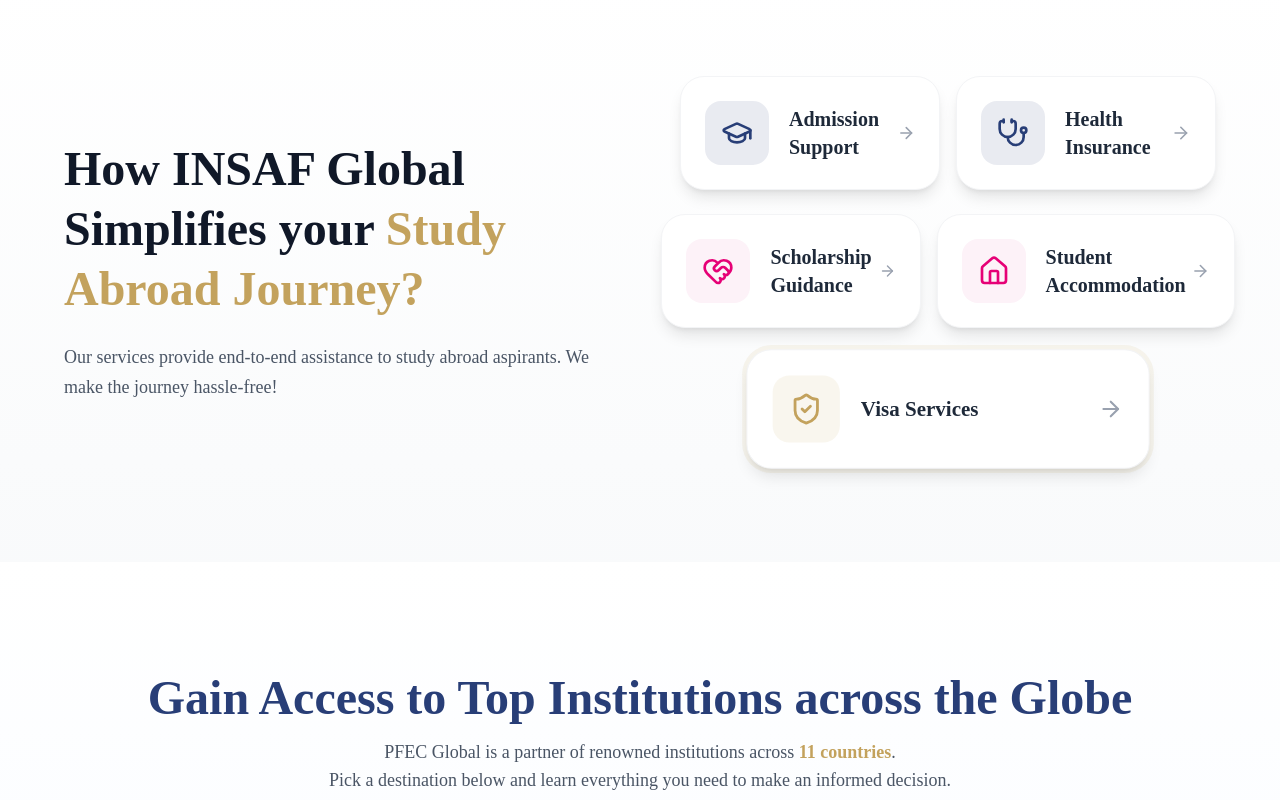
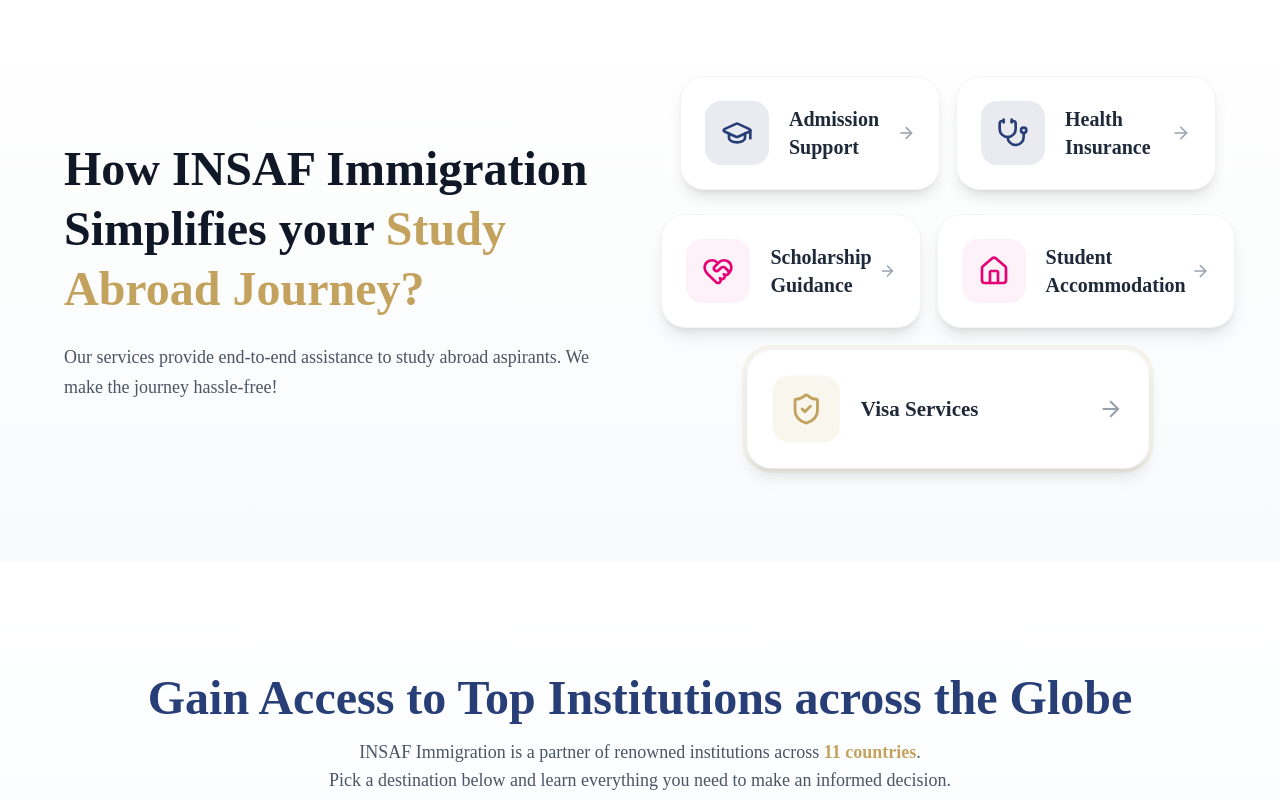
Before and after one commit to inoodexsirajul/education-consult, a React (Vite) app: page / in a window 1280 px wide. Shown: the part 760-1560 px from the top of the page. Built offline with nearby package versions, Linux system fonts and the light colour scheme; a web font is replaced by a local one.

Commit message:
fix some design

```diff
--- a/src/components/OfficeLocations.jsx
+++ b/src/components/OfficeLocations.jsx
@@ -39,8 +39,8 @@
         {/* Header */}
         <div className="text-center mb-16">
           <h2 className="text-5xl lg:text-5xl font-bold text-blue mb-4">
-            INSAF Global{" "}
-            <span className="text-transparent bg-clip-text bg-linear-to-r from-[#c3a25d] to-[#d4b86b]">
+            INSAF Immigration
+            <span className="text-transparent ml-1 bg-clip-text bg-linear-to-r from-[#c3a25d] to-[#d4b86b]">
               Offices in Bangladesh
             </span>
           </h2>
--- a/src/components/Services.jsx
+++ b/src/components/Services.jsx
@@ -44,7 +44,7 @@
           {/* Left Side - Text */}
           <div className="order-2 lg:order-1 text-center lg:text-left">
             <h2 className="text-3xl lg:text-5xl font-bold text-gray-900 leading-tight">
-              How INSAF Global Simplifies your
+              How INSAF Immigration Simplifies your
               <span className="text-gold"> Study Abroad Journey?</span>
             </h2>
             <p className="mt-6 text-lg text-gray-600 leading-relaxed">
--- a/src/components/StudyDestinations.jsx
+++ b/src/components/StudyDestinations.jsx
@@ -42,7 +42,7 @@
             Gain Access to Top Institutions across the Globe
           </h2>
           <p className="text-lg text-gray-600 max-w-3xl mx-auto">
-            PFEC Global is a partner of renowned institutions across{" "}
+            INSAF Immigration is a partner of renowned institutions across{" "}
             <span className="font-semibold text-gold">11 countries</span>.
             <br className="hidden sm:block" />
             Pick a destination below and learn everything you need to make an
--- a/src/components/WhyChooseUs.jsx
+++ b/src/components/WhyChooseUs.jsx
@@ -93,7 +93,8 @@
       <div className="container mx-auto px-6 lg:px-8 max-w-7xl relative z-10">
         <div className="text-center mb-16">
           <h2 className="text-4xl lg:text-5xl font-bold text-[#283e77] mb-4">
-            Why Choose <span className="text-[#c3a25d]">INSAF Global</span>?
+            Why Choose{" "}
+            <span className="text-[#c3a25d]">INSAF Immigration </span>?
           </h2>
           <p className="text-lg text-gray-600 max-w-md mx-auto leading-[1.1]">
             Trusted by thousands of students worldwide. Your dream of studying
```
